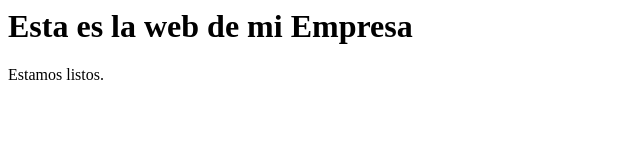
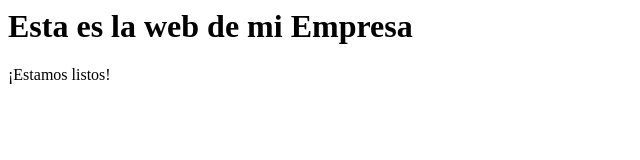
Before and after one commit to eliamoral/PaginaCliente, a plain HTML site: page index.html in a window 1280 px wide. Shown: the full height of the page, 0-640 px from the left. Drawn offline with Linux system fonts and the light colour scheme.

Commit message:
ponemos ¡!

```diff
--- a/index.html
+++ b/index.html
@@ -4,6 +4,6 @@
 </head>
 <body>
 <h1>Esta es la web de mi Empresa</h1>
-<p>Estamos listos.</p>
+<p>¡Estamos listos!</p>
 </body>
 </html>
```
